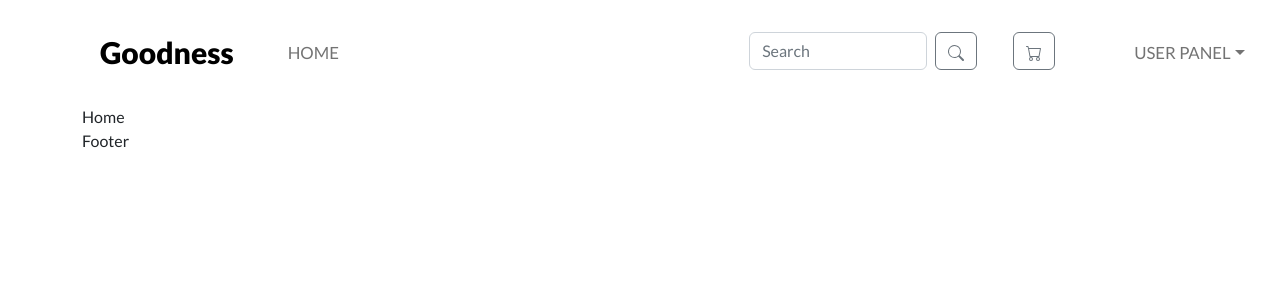
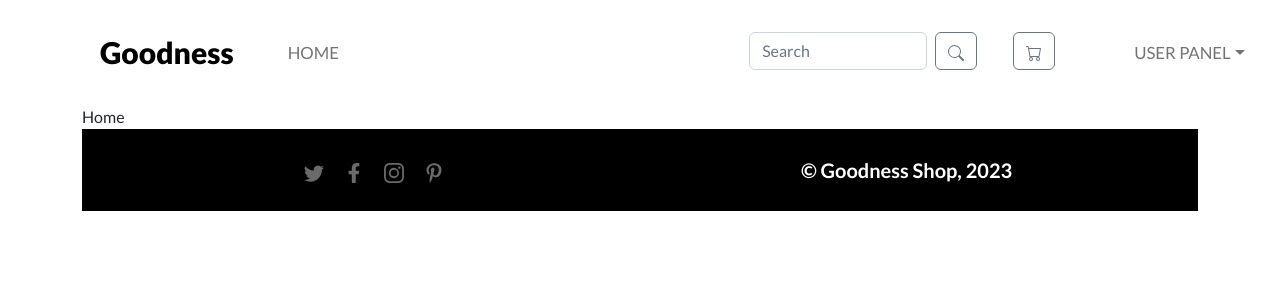
Before and after one commit to msedkiewicz/final-project-goodness-shop, a React (Create React App) app in the folder client/: page / in a window 1280 px wide. Shown: the top 300 px of the page. Built offline with nearby package versions, Linux system fonts and the light colour scheme.

Commit message:
Add footer content and styles

```diff
--- a/client/src/components/views/Footer/Footer.js
+++ b/client/src/components/views/Footer/Footer.js
@@ -1,7 +1,58 @@
 import React from 'react';
+import Container from 'react-bootstrap/Container';
+import Col from 'react-bootstrap/Col';
+import Row from 'react-bootstrap/Row';
+import { BsInstagram, BsTwitter } from 'react-icons/bs';
+import { FaFacebookF, FaPinterestP } from 'react-icons/fa';
+import styles from './Footer.module.scss';
 
 const Footer = () => {
-  return <div>Footer</div>;
+  return (
+    <div className={styles.footer}>
+      <Container>
+        <Row className={styles.row}>
+          <Col className={'col-md-6 col-xs-12 ' + styles.media}>
+            <a
+              href="https://www.twitter.com"
+              target="_blank"
+              rel="noreferrer"
+              className={styles.twitter}
+            >
+              <BsTwitter />
+            </a>
+            <a
+              href="https://www.facebook.com"
+              target="_blank"
+              rel="noreferrer"
+              className={styles.facebook}
+            >
+              <FaFacebookF />
+            </a>
+            <a
+              href="https://www.instagram.com"
+              target="_blank"
+              rel="noreferrer"
+              className={styles.instagram}
+            >
+              <BsInstagram />
+            </a>
+            <a
+              href="https://www.pinterest.com"
+              target="_blank"
+              rel="noreferrer"
+              className={styles.pinterest}
+            >
+              <FaPinterestP />
+            </a>
+          </Col><Col className={'col-md-6 col-xs-12'}>
+            <div className={styles.logofooter}>
+              <button href="/">&copy; Goodness Shop, 2023</button>
+            </div>
+          </Col>
+        </Row>
+      </Container>
+    </div>
+  );
 };
 
 export default Footer;
--- /dev/null
+++ b/client/src/components/views/Footer/Footer.module.scss
@@ -0,0 +1,39 @@
+@import '../../../styles/global.scss';
+
+.footer {
+  background-color: $color-black;
+
+  .row {
+    padding: 25px;
+    display: relative;
+  }
+}
+.media {
+  display: flex;
+  flex-direction: row;
+  flex-wrap: nowrap;
+  justify-content: center;
+  align-items: center;
+  a {
+    color: #6a6a6a;
+    font-size: 20px;
+    padding: 0 10px;
+    position: relative;
+  }
+
+  .twitter:hover, .facebook:hover, .instagram:hover, .pinterest:hover {
+    color: $color-white;
+  }
+}
+
+.logofooter {
+    text-align: center;
+}
+.logofooter button {
+  font-size: 20px;
+  color: $color-white;
+  border: none;
+  cursor: pointer;
+  font-weight: 600;
+  background-color: transparent;
+}
```
